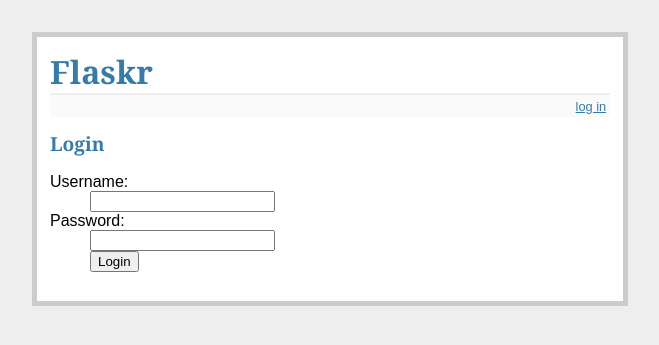
After one commit to yaoting10/flaskr_practice, a Flask app: page /login in a window 1280 px wide. The commit adds this page. Shown: the top 345 px of the page, without its empty margins (310-969 px from the left). Run offline with Flask 2, Linux system fonts and the light colour scheme.

Commit message:
[chapter3] add jinjia2 modules

```diff
--- a/database.py
+++ b/database.py
@@ -9,7 +9,7 @@ from sqlalchemy.ext.declarative import declarative_base
 from werkzeug.contrib.cache import RedisCache
 
 
-engine = create_engine('mysql+pymysql://root:123456@127.0.0.1:3306/test', convert_unicode=True)
+engine = create_engine('mysql+pymysql://root:123456@127.0.0.1:3306/test', convert_unicode=True, connect_args={'charset':'utf8'})
 metadata = MetaData(bind=engine)
 db_session = scoped_session(sessionmaker(autocommit=False,
                                          autoflush=False,
--- a/flaskr.py
+++ b/flaskr.py
@@ -5,48 +5,58 @@ from flask.json import jsonify
 __author__ = 'Tim Yao'
 
 from com.util.JsonUtil import to_json, json_to_dict
-from flask import Flask, json
+from flask import Flask, json, session, abort, request, flash, redirect, url_for
 
 from flask import render_template, g, app, Flask
 
 from com.orm.models import User, Entries
-from database import engine, db_session, cache
+from database import engine, db_session, cache, init_db
 
 app = Flask(__name__)
+app.config['USERNAME'] = 'admin'
+app.config['PASSWORD'] = 'admin'
+app.config['SECRET_KEY'] = '123'
 
 
 @app.route('/')
 def show_entries():
-    r = engine.execute('select * from entry e left join user u on e.id =u.id')
-    print(list(r))
-
-    d = engine.execute('select * from entry where id = 1').first()
-    print(dict(d).get("title"))
-    return "native sql"
+    cur = engine.execute('select title, text from entry order by id desc')
+    entries = [dict(title=row[0], text=row[1]) for row in cur.fetchall()]
+    return render_template("show_entries.html", entries=entries)
 
 
-@app.route('/add')
-def add_entries():
-    entries = User.query.filter_by(id=1).first()
-    print(entries.id)
-    e = Entries("title2", "text2")
-    u = User('admin3')
-    db_session.add(e)
-    db_session.add(u)
+@app.route('/add', methods=['POST'])
+def add_entry():
+    if not session.get('logged_in'):
+        abort(401)
+    engine.execute(
+        "INSERT INTO entry ( title, text) values ( %s, %s)", (request.form['title'], request.form['text'])
+    )
     db_session.commit()
-    return "mapper SQL"
+    flash('New entry was successfully posted')
+    return redirect(url_for('show_entries'))
 
 
-@app.route('/cache')
-def get_cache():
-    ticket = cache.get("2c9284915e0e9d34015e0ea082730006").decode('utf-8')
-    print(json_to_dict(ticket).get("roleName"))
-    return "cache redis"
+@app.route('/login', methods=['GET', 'POST'])
+def login():
+    error = None
+    if request.method == 'POST':
+        if request.form['username'] != app.config['USERNAME']:
+            error = 'Invalid username'
+        elif request.form['password'] != app.config['PASSWORD']:
+            error = 'Invalid password'
+        else:
+            session['logged_in'] = True
+            flash('You were logged in')
+            return redirect(url_for('show_entries'))
+    return render_template('login.html', error=error)
 
-# @app.teardown_request
-# def shutdown_session(exception=None):
-#     db_session.remove()
 
+@app.route('/logout')
+def logout():
+    session.pop('logged_in', None)
+    flash('You were logged out')
+    return redirect(url_for('show_entries'))
 
 
 if __name__ == '__main__':
--- a/static/style.css
+++ b/static/style.css
@@ -1,3 +1,18 @@
-body {
-    background: aqua;
-}
+body            { font-family: sans-serif; background: #eee; }
+a, h1, h2       { color: #377BA8; }
+h1, h2          { font-family: 'Georgia', serif; margin: 0; }
+h1              { border-bottom: 2px solid #eee; }
+h2              { font-size: 1.2em; }
+
+.page           { margin: 2em auto; width: 35em; border: 5px solid #ccc;
+                  padding: 0.8em; background: white; }
+.entries        { list-style: none; margin: 0; padding: 0; }
+.entries li     { margin: 0.8em 1.2em; }
+.entries li h2  { margin-left: -1em; }
+.add-entry      { font-size: 0.9em; border-bottom: 1px solid #ccc; }
+.add-entry dl   { font-weight: bold; }
+.metanav        { text-align: right; font-size: 0.8em; padding: 0.3em;
+                  margin-bottom: 1em; background: #fafafa; }
+.flash          { background: #CEE5F5; padding: 0.5em;
+                  border: 1px solid #AACBE2; }
+.error          { background: #F0D6D6; padding: 0.5em; }
--- /dev/null
+++ b/templates/layout.html
@@ -0,0 +1,18 @@
+<!doctype html>
+<title>Flaskr</title>
+<link rel=stylesheet type=text/css href="{{ url_for('static', filename='style.css') }}">
+<meta http-equiv="charset" content="utf-8">
+<div class=page>
+  <h1>Flaskr</h1>
+  <div class=metanav>
+  {% if not session.logged_in %}
+    <a href="{{ url_for('login') }}">log in</a>
+  {% else %}
+    <a href="{{ url_for('logout') }}">log out</a>
+  {% endif %}
+  </div>
+  {% for message in get_flashed_messages() %}
+    <div class=flash>{{ message }}</div>
+  {% endfor %}
+  {% block body %}{% endblock %}
+</div>
--- /dev/null
+++ b/templates/login.html
@@ -0,0 +1,14 @@
+{% extends "layout.html" %}
+{% block body %}
+  <h2>Login</h2>
+  {% if error %}<p class=error><strong>Error:</strong> {{ error }}{% endif %}
+  <form action="{{ url_for('login') }}" method=post>
+    <dl>
+      <dt>Username:
+      <dd><input type=text name=username>
+      <dt>Password:
+      <dd><input type=password name=password>
+      <dd><input type=submit value=Login>
+    </dl>
+  </form>
+{% endblock %}
```
Also changed, not shown: flaskr_test.py (added, +14 -0 lines), templates/hello.html (deleted, +0 -23 lines), templates/show_entries.html (added, +21 -0 lines).
